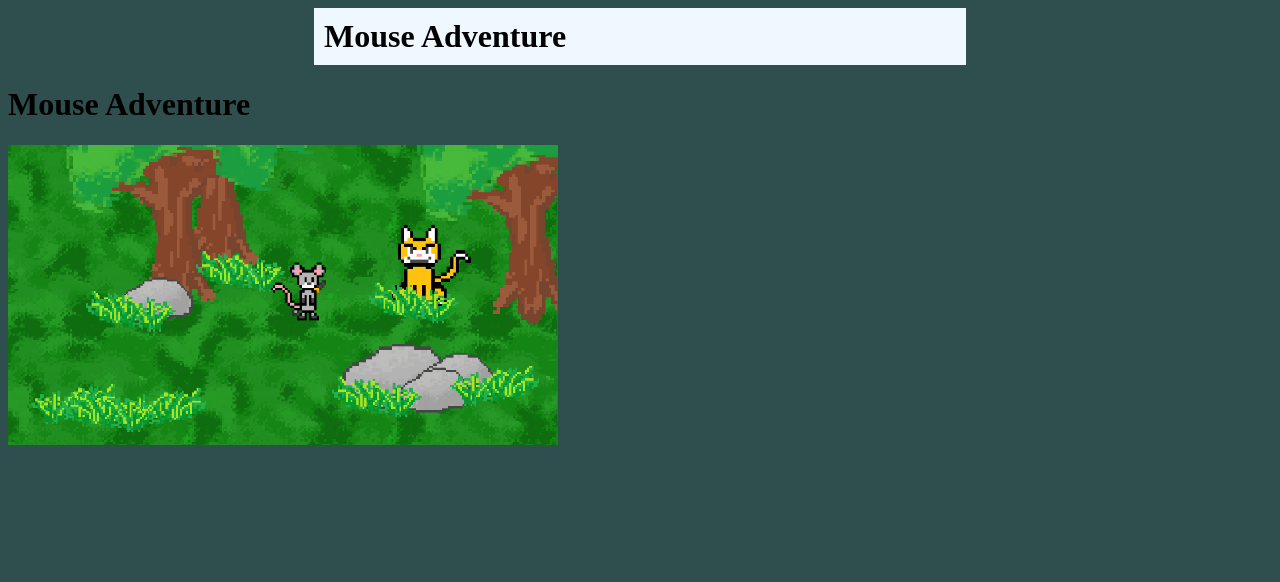
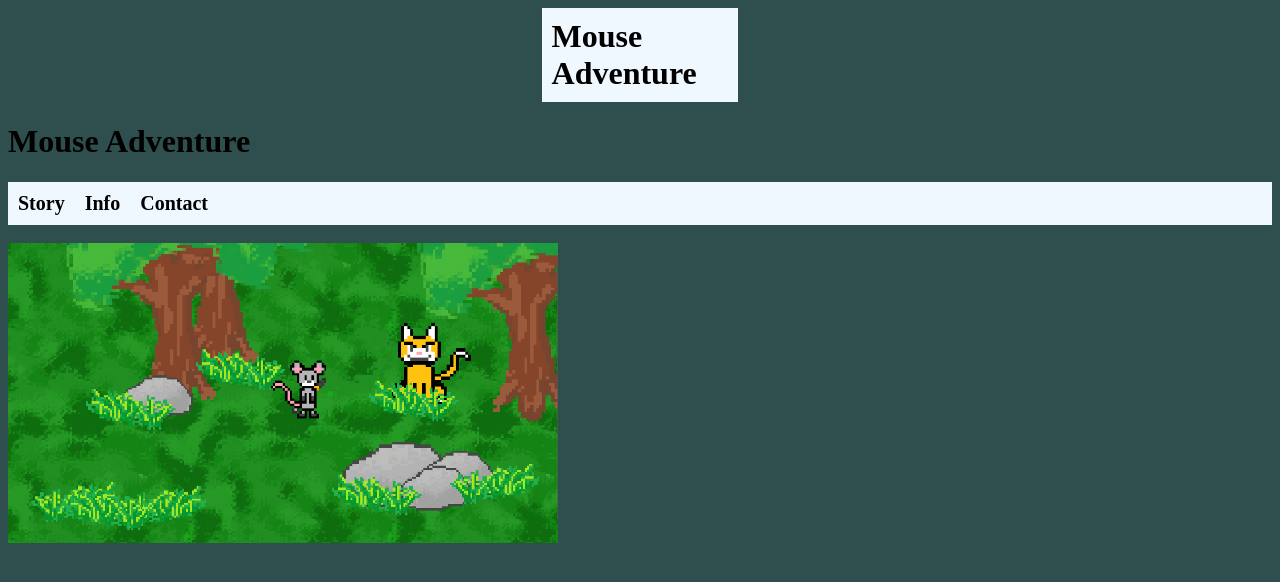
Before and after one commit to DevSeaShell/MouseGame, a plain HTML site: page index.html in a window 1280 px wide. Drawn offline with Linux system fonts and the light colour scheme.

Commit message:
Added menu

```diff
--- a/edits.css
+++ b/edits.css
@@ -1,12 +1,32 @@
 #title {
     padding: 10px;
     margin: auto;
-    width: 50%;
+    width: 14%;
     color: black;
-    background-color: aliceblue;
+    background-color:aliceblue;
 
 }
 
 body {
     background-color: darkslategray;
 }
+
+.menu {
+    overflow: auto;
+    width: 100%;
+    background-color: aliceblue;
+}
+
+.menu a:hover {
+    font-weight: unset;
+    font-weight: bold;
+    background-color: antiquewhite;
+}
+
+.menu a{
+    color: black;
+    float: left;
+    padding: 10px;
+    font-weight: bold;
+    font-size: 20px;
+}
--- a/index.html
+++ b/index.html
@@ -6,6 +6,13 @@
     <link rel="stylesheet" href="edits.css">
     <h1>Mouse Adventure</h1>
 
+    <header class = "menu">
+        <a herf = "#">Story</a>
+        <a herf = "#">Info</a>
+        <a herf = "#">Contact</a>
+    </header>
+    <br>
+
     <img src = "FirstGamePicMouseAdventure.png" width="550" height="300">
 
 </body>
```
